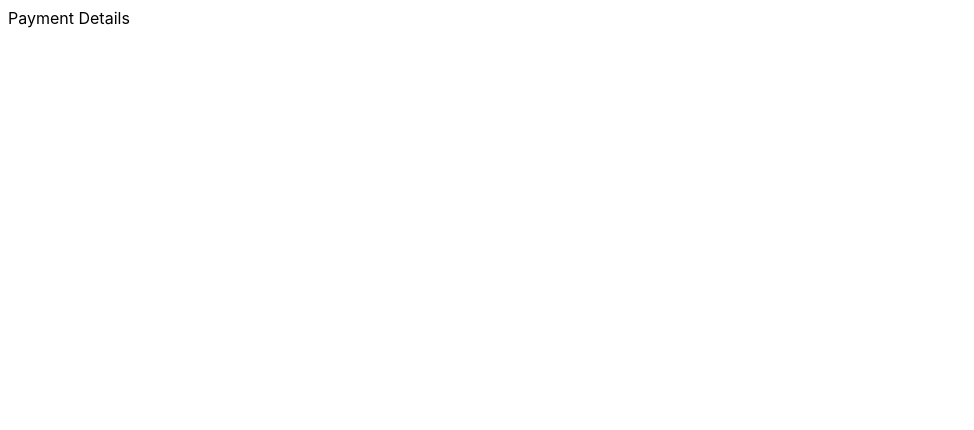
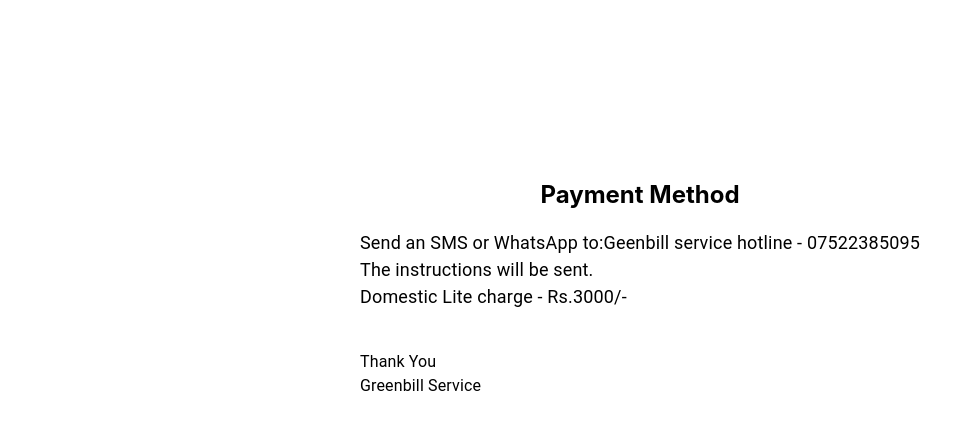
Before and after one commit to Sohansg1994/energy_analysing_tool_web, a React (Create React App) app: page /paymentDetails in a window 1280 px wide. Shown: the top 430 px of the page, without its empty margins (0-974 px from the left). Built offline with nearby package versions, Linux system fonts and the light colour scheme.

Commit message:
feat:Payement Details updated

```diff
--- a/src/pages/PaymentDetails.js
+++ b/src/pages/PaymentDetails.js
@@ -1,5 +1,55 @@
+import { Box, Container, Typography } from "@mui/material";
 import React from "react";
 
 export default function PaymentDetails() {
-  return <div>Payment Details</div>;
+  return (
+    <>
+      <Container
+        sx={{
+          mt: 20,
+          height: "100vh",
+          display: "flex",
+          flexDirection: "column",
+          alignItems: "center",
+        }}
+      >
+        <h2>Payment Method</h2>
+        <Box
+          sx={{
+            alignItems: "left",
+          }}
+        >
+          <Typography
+            sx={{
+              fontSize: 18,
+            }}
+          >
+            Send an SMS or WhatsApp to:Geenbill service hotline - 07522385095
+          </Typography>
+          <Typography
+            sx={{
+              fontSize: 18,
+            }}
+          >
+            The instructions will be sent.
+          </Typography>
+          <Typography
+            sx={{
+              fontSize: 18,
+            }}
+          >
+            Domestic Lite charge - Rs.3000/-
+          </Typography>
+          <Typography
+            sx={{
+              mt: 5,
+            }}
+          >
+            Thank You
+          </Typography>
+          <Typography>Greenbill Service</Typography>
+        </Box>
+      </Container>
+    </>
+  );
 }
```
